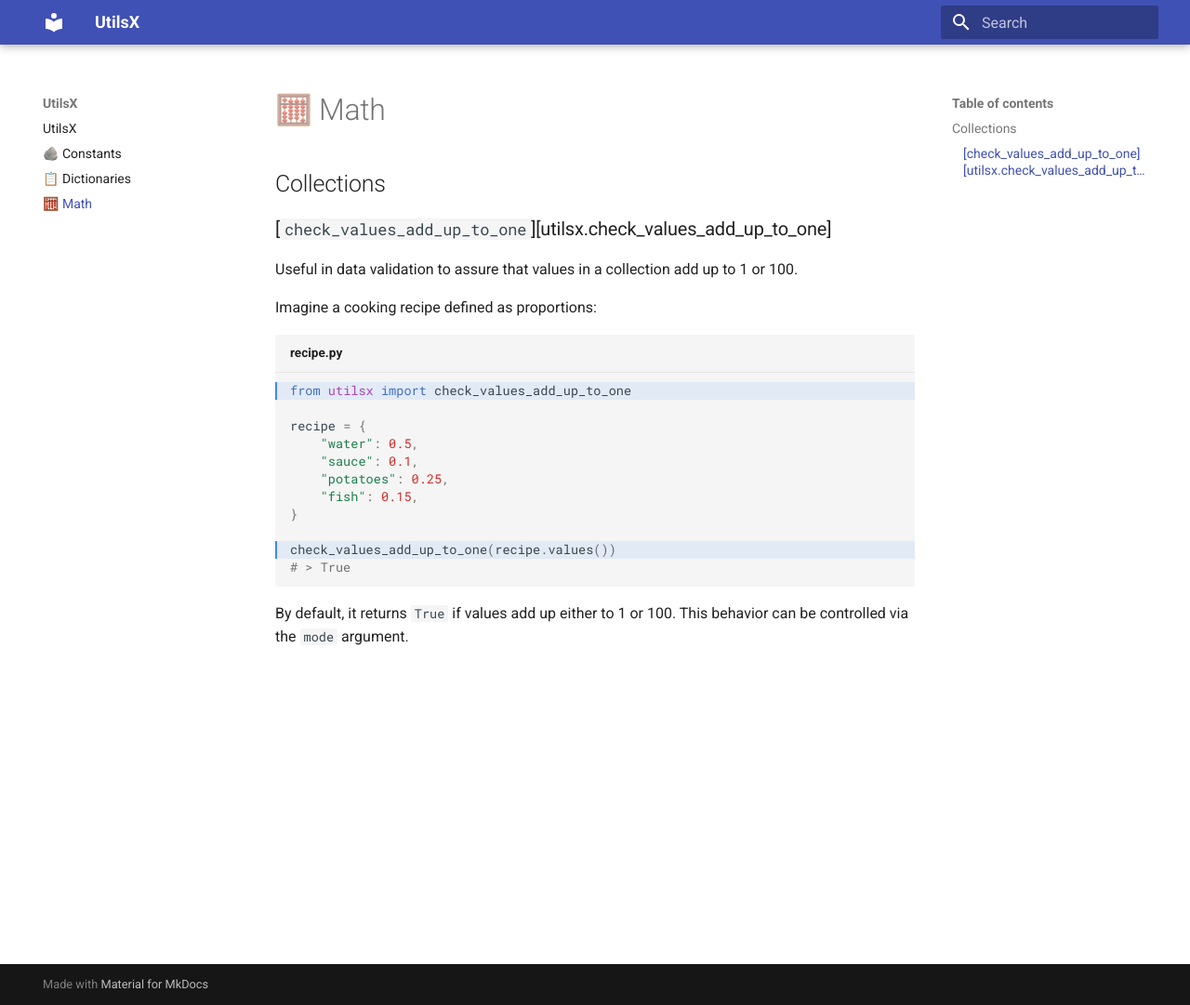
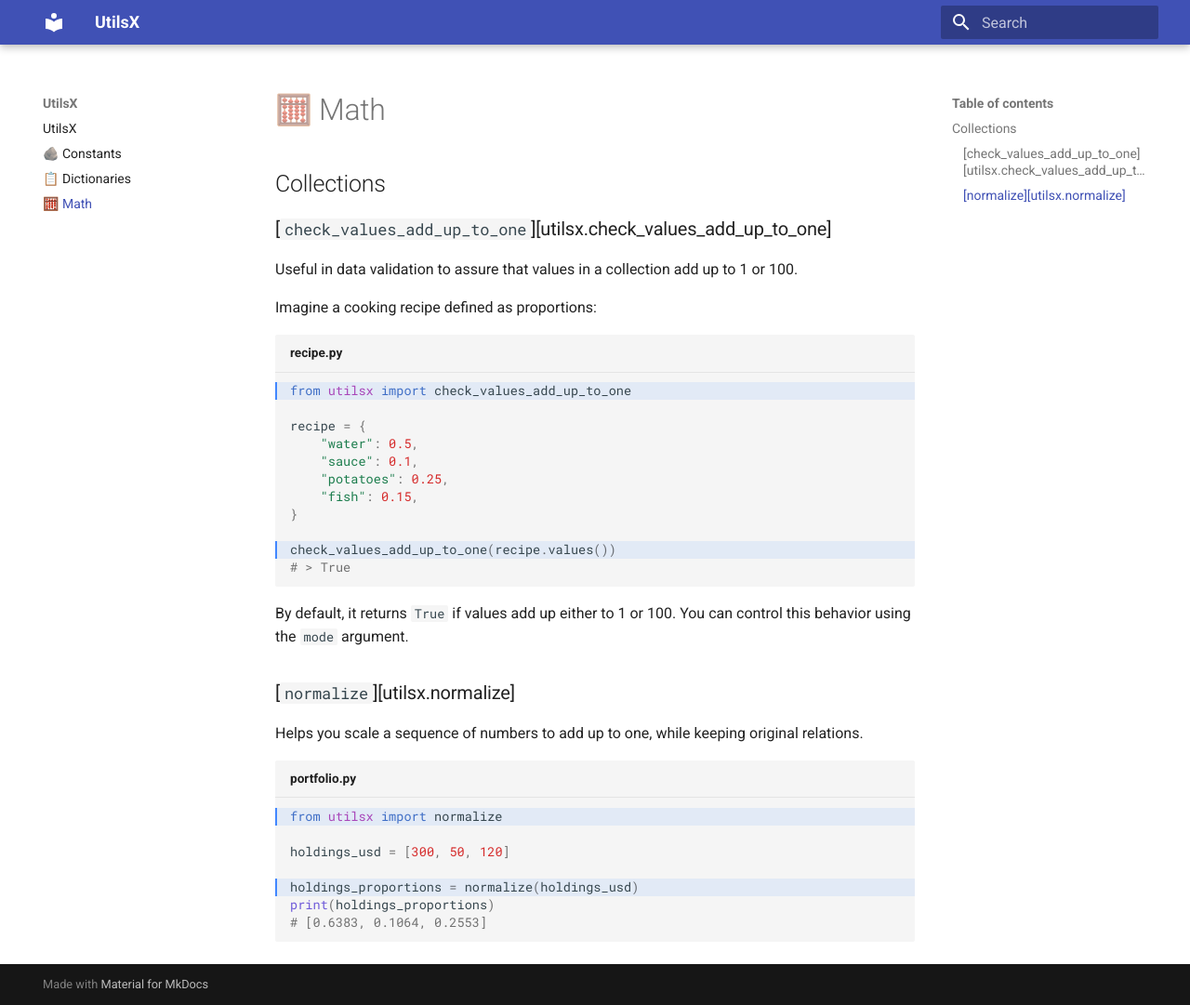
Before and after one commit to yury-fedotov/utilsx, an MkDocs documentation site: the page built from docs/math.md, in a window 1280 px wide and 1081 px high. Shown: the whole window at 93% size. Built offline with MkDocs 1.6.1 and Material for MkDocs 9.7.7, drawn with Linux system fonts in a browser that asks for light colours.

Commit message:
Explain Collections

````diff
--- a/docs/math.md
+++ b/docs/math.md
@@ -23,4 +23,18 @@ check_values_add_up_to_one(recipe.values())
 ```
 
 By default, it returns `True` if values add up either to 1 or 100.
-This behavior can be controlled via the `mode` argument.
+You can control this behavior using the `mode` argument.
+
+### [`normalize`][utilsx.normalize]
+
+Helps you scale a sequence of numbers to add up to one, while keeping original relations.
+
+```py title="portfolio.py" hl_lines="1 5"
+from utilsx import normalize
+
+holdings_usd = [300, 50, 120]
+
+holdings_proportions = normalize(holdings_usd)
+print(holdings_proportions)
+# [0.6383, 0.1064, 0.2553]
+```
````
